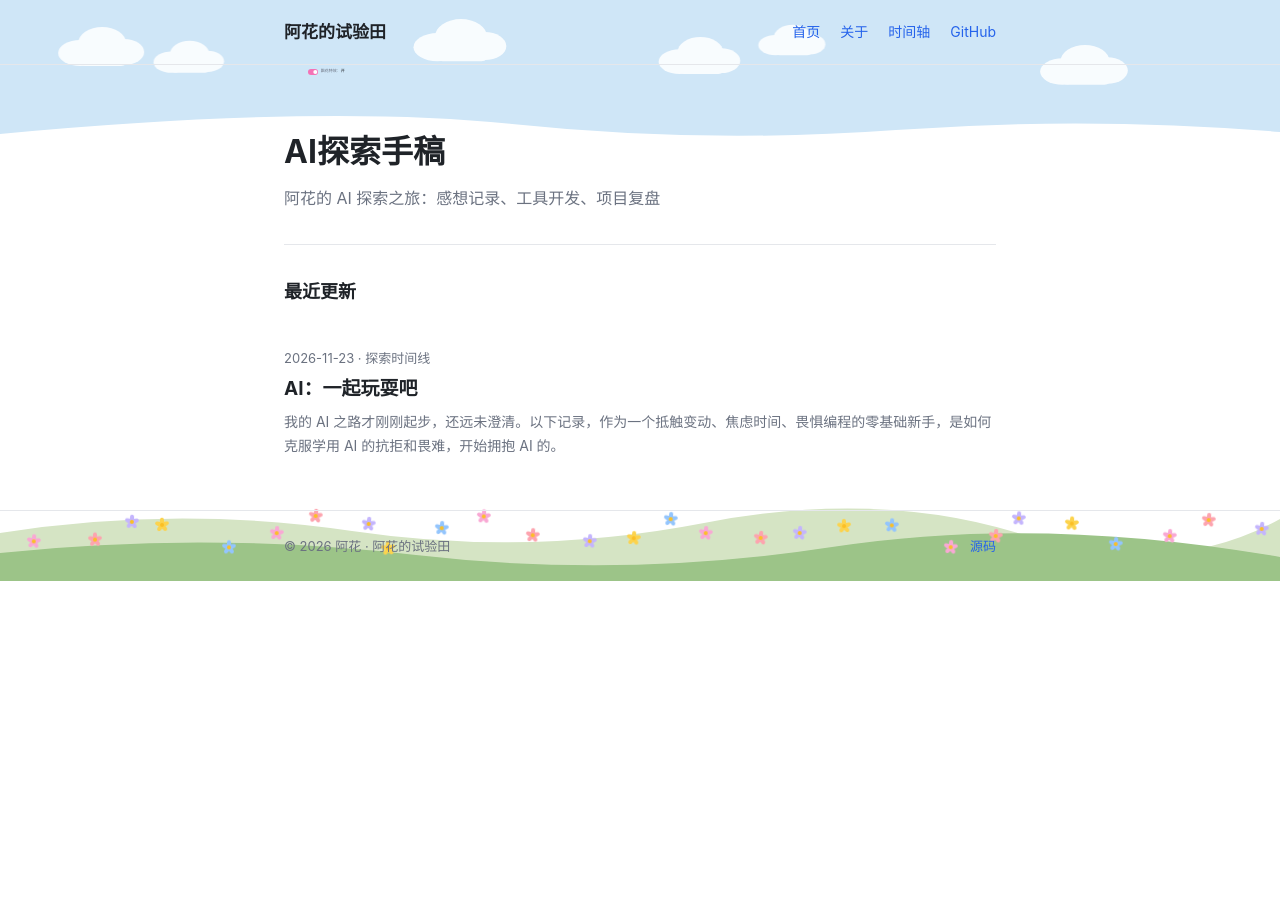
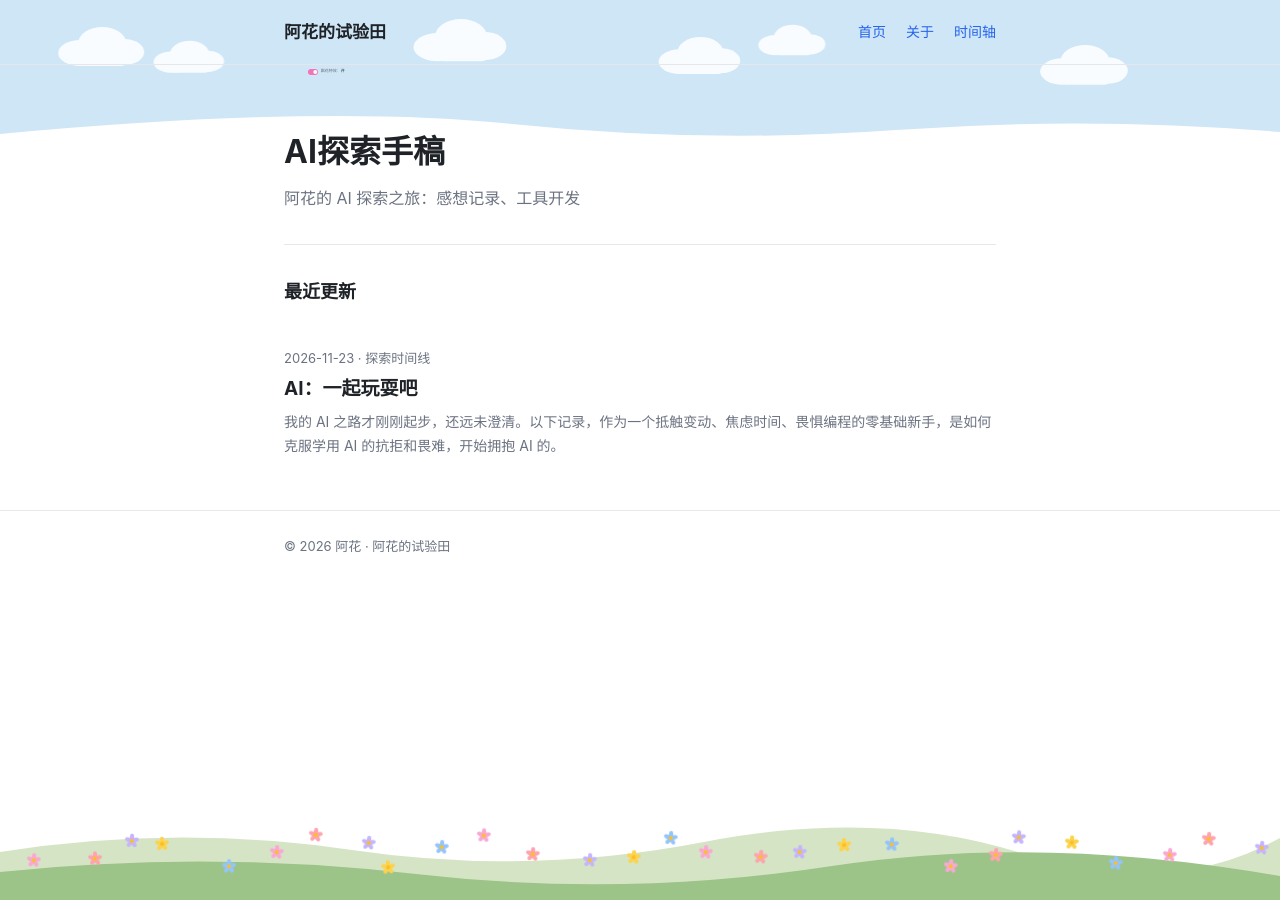
Before and after one commit to GardenWPY/AIexplorer, a Jekyll site: the page built from index.html, in a window 1280 px wide. Built offline with Jekyll 4.4.1, drawn with Linux system fonts in a browser that asks for light colours.

Commit message:
去掉页脚源码与导航GitHub、更新副标题文案、草丘固定视口底部

```diff
--- a/_config.yml
+++ b/_config.yml
@@ -1,6 +1,6 @@
 title: 阿花的试验田
 hero_title: AI探索手稿
-description: 阿花的 AI 探索之旅：感想记录、工具开发、项目复盘
+description: 阿花的 AI 探索之旅：感想记录、工具开发
 author: 阿花
 url: https://gardenwpy.github.io
 baseurl: /AIexplorer
--- a/_includes/footer.html
+++ b/_includes/footer.html
@@ -1,6 +1,5 @@
 <footer class="site-footer">
   <div class="container">
     <span>© {{ site.time | date: "%Y" }} {{ site.author }} · {{ site.title }}</span>
-    <a href="https://github.com/GardenWPY/AIexplorer" target="_blank" rel="noopener">源码</a>
   </div>
 </footer>
--- a/_includes/garden.html
+++ b/_includes/garden.html
@@ -1,8 +1,8 @@
 <style>
-  html, body { min-height: 100%; }
+  html, body { min-height: 100vh; }
   body { position: relative; }
   .grass-garden {
-    position: absolute; bottom: 0; left: 0; right: 0; height: 140px;
+    position: fixed; bottom: 0; left: 0; right: 0; height: 140px;
     overflow: hidden; z-index: -1; pointer-events: none;
   }
   .grass-garden .hills { position: absolute; inset: 0; width: 100%; height: 100%; display: block; }
--- a/_includes/header.html
+++ b/_includes/header.html
@@ -5,7 +5,6 @@
       <a href="{{ '/' | relative_url }}">首页</a>
       <a href="{{ '/about.html' | relative_url }}">关于</a>
       <a href="{{ '/timeline/' | relative_url }}">时间轴</a>
-      <a href="https://github.com/GardenWPY/AIexplorer" target="_blank" rel="noopener">GitHub</a>
     </nav>
   </div>
 </header>
```
Also changed, not shown: README.md.
